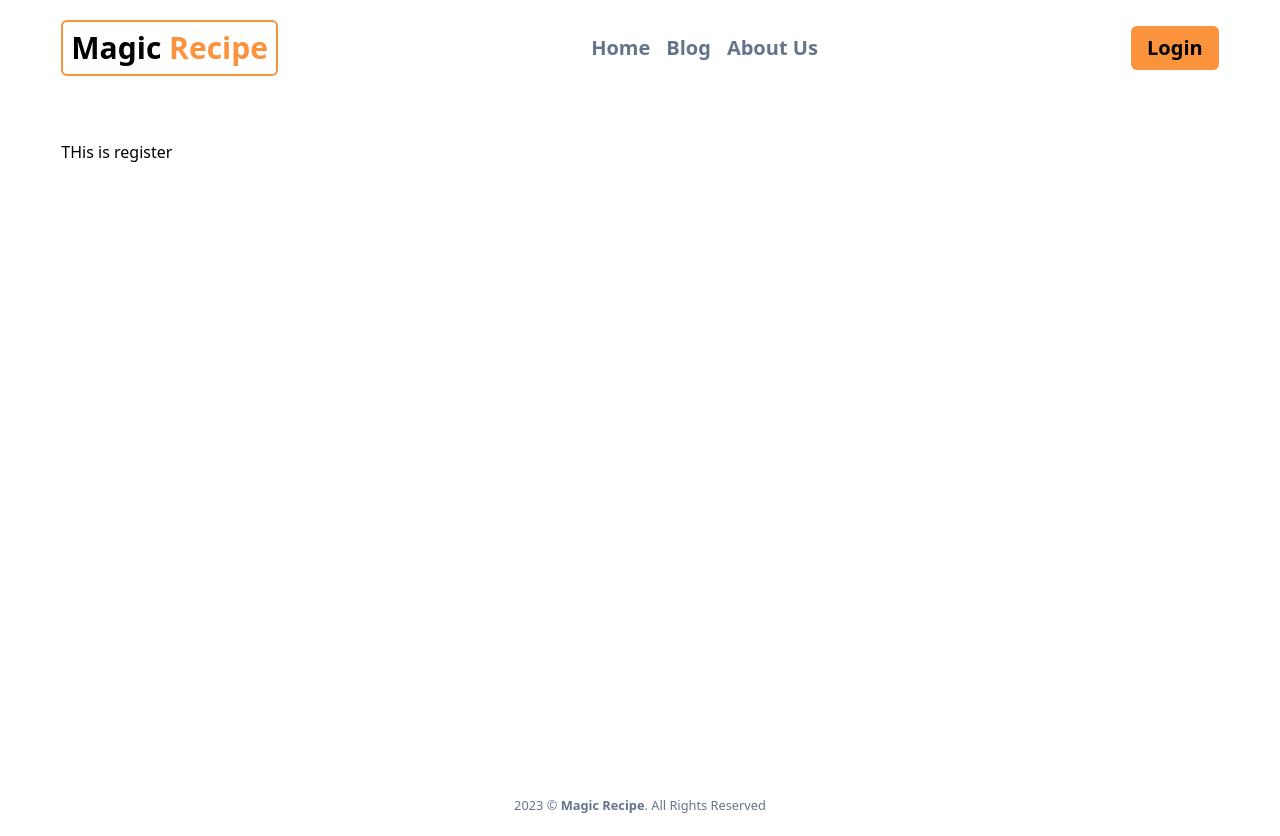
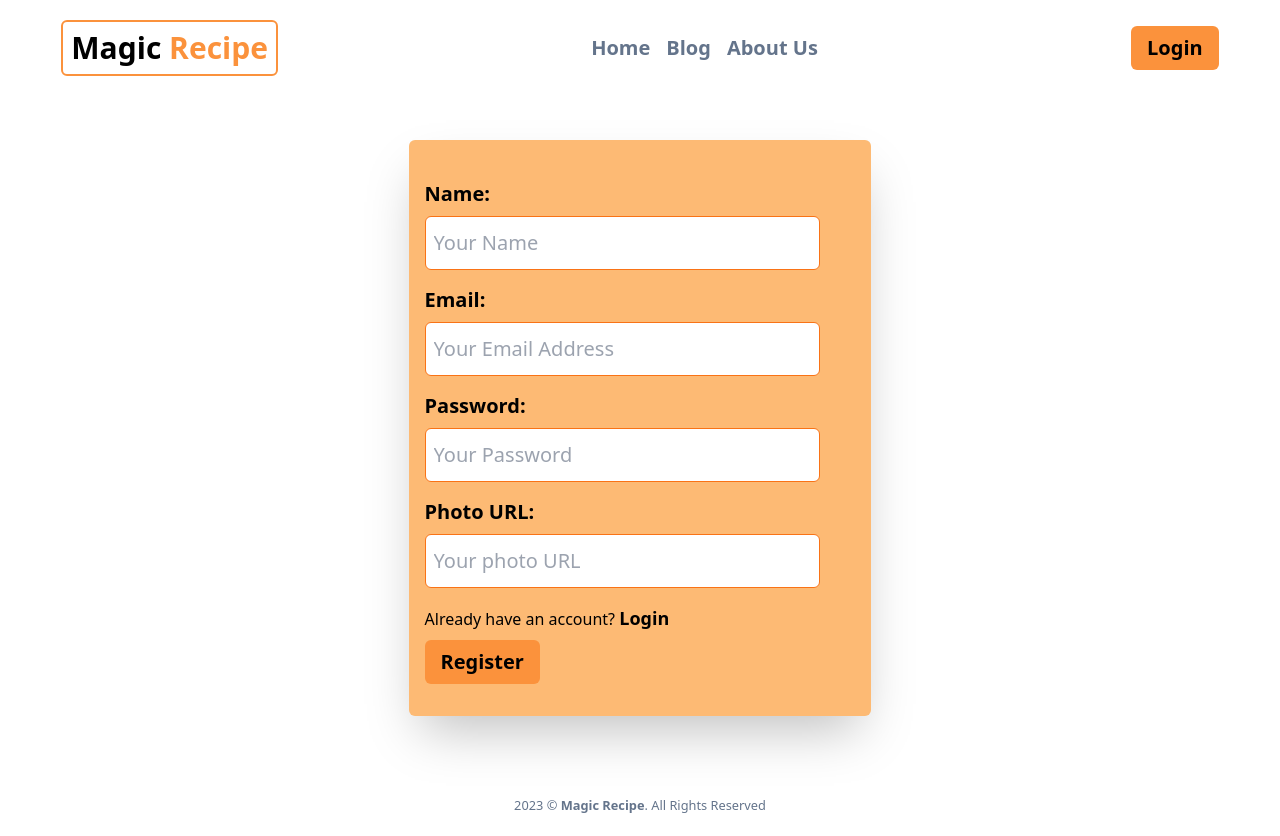
Before and after one commit to Humayun63/magic-recipe-client, a React (Vite) app: page /register in a window 1280 px wide. Built offline with nearby package versions, Linux system fonts and the light colour scheme.

Commit message:
register page done

```diff
--- a/src/pages/Login.jsx
+++ b/src/pages/Login.jsx
@@ -12,7 +12,7 @@ const Login = () => {
                 </div>
                 <div className="form-controls">
                     <label htmlFor="password">Password:</label>
-                    <input type="password" name="password" id="password" />
+                    <input type="password" name="password" id="password" placeholder='Your Password'/>
                 </div>
                 <p>Don't have an account? <Link to='/register' className='text-lg font-semibold'>Register</Link></p>
                 <input type="submit" value="Login" className='magic-btn cursor-pointer mt-2' />
--- a/src/pages/Register.jsx
+++ b/src/pages/Register.jsx
@@ -1,9 +1,29 @@
 import React from 'react';
+import { Link } from 'react-router-dom';
 
 const Register = () => {
     return (
-        <div>
-            <h2>THis is register</h2>
+        <div className='mx-auto md:w-2/5 rounded-md bg-orange-300 px-4 py-8 shadow-2xl'>
+            <form>
+                <div className="form-controls">
+                    <label htmlFor="name">Name:</label>
+                    <input type="text" name="name" id="name" required placeholder='Your Name' />
+                </div>
+                <div className="form-controls">
+                    <label htmlFor="email">Email:</label>
+                    <input type="email" name="email" id="email" required placeholder='Your Email Address' />
+                </div>
+                <div className="form-controls">
+                    <label htmlFor="password">Password:</label>
+                    <input type="password" name="password" id="password" placeholder='Your Password'/>
+                </div>
+                <div className="form-controls">
+                    <label htmlFor="photo">Photo URL:</label>
+                    <input type="photo" name="photo" id="photo" placeholder='Your photo URL'/>
+                </div>
+                <p>Already have an account? <Link to='/login' className='text-lg font-semibold'>Login</Link></p>
+                <input type="submit" value="Register" className='magic-btn cursor-pointer mt-2' />
+            </form>
         </div>
     );
 };
```
